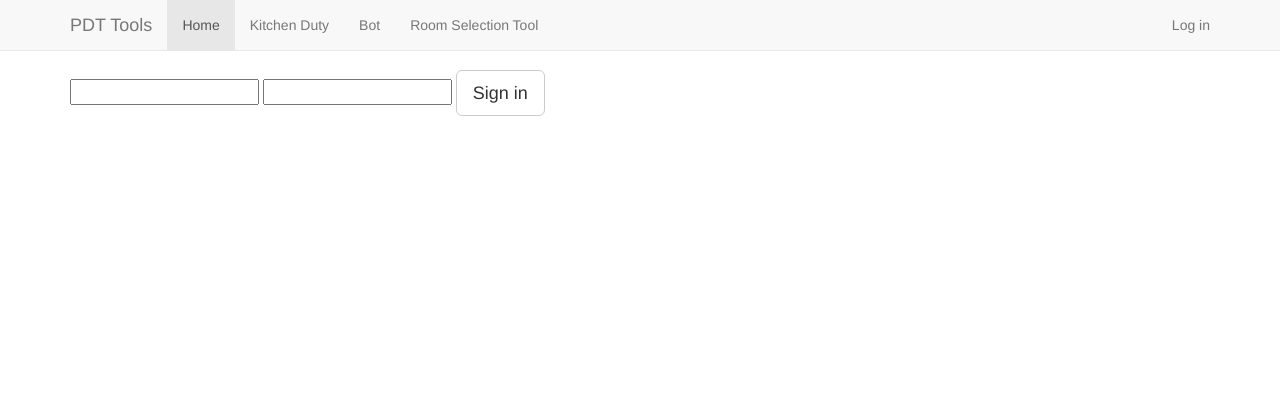
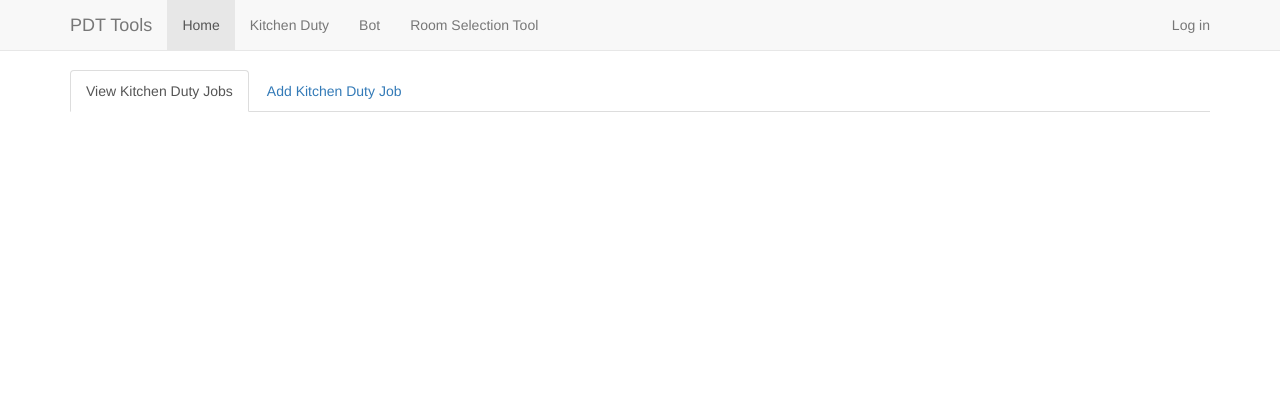
Before and after one commit to luisnaranjo733/pdtTools, a Flask app: page /kitchen_duty in a window 1280 px wide. Shown: the top 420 px of the page. Run offline with Flask 2, Linux system fonts and the light colour scheme; data comes from the database, SQL or seed files in the repository; both versions use the stored data as it was after the commit; parts of the project's set-up code (start-up, migrations or seed data) failed here and were passed over; some libraries are stand-ins or nearby versions.

Commit message:
Fixed minor bug

```diff
--- a/pdtTools/templates/kitchen_duty.html
+++ b/pdtTools/templates/kitchen_duty.html
@@ -1,11 +1,22 @@
 {% extends "base.html" %}
 
 {% block body %}
+<div role="tabpanel">
 
-<form action="{{ url_for('kitchenBot') }}" method="post">
-    <input type="text" name="From">
-    <input type="text" name="Body">
-    <button class="btn btn-lg btn-default" type="submit">Sign in</button>
-</form>
+  <!-- Nav tabs -->
+  <ul class="nav nav-tabs" role="tablist">
+    <li role="presentation" class="active"><a href="#view_jobs" aria-controls="view_jobs" role="tab" data-toggle="tab">View Kitchen Duty Jobs</a></li>
+    <li role="presentation"><a href="#add_jobs" aria-controls="add_jobs" role="tab" data-toggle="tab">Add Kitchen Duty Job</a></li>
+  </ul>
 
+  <!-- Tab panes -->
+  <div class="tab-content">
+    <div role="tabpanel" class="tab-pane active" id="view_jobs">
+        {% for job in jobs %}
+        {% endfor %}
+    </div>
+    <div role="tabpanel" class="tab-pane" id="add_jobs"></div>
+  </div>
+
+</div>
 {% endblock body %}
--- a/pdtTools/views.py
+++ b/pdtTools/views.py
@@ -14,7 +14,10 @@ def home():
 
 @app.route('/kitchen_duty')
 def kitchenDuty():
-    return flask.render_template('kitchen_duty.html', contact_active='active')
+    params = {
+        'jobs': Job.query.all()
+    }
+    return flask.render_template('kitchen_duty.html')
 
 def relay_message(worker, coworkers, message):
     '''Relay a message from worker to all coworkers except for worker.'''
```
Also changed, not shown: pdtTools/models.py (+10 -7 lines), shell.py (+17 -0 lines), test.db.
